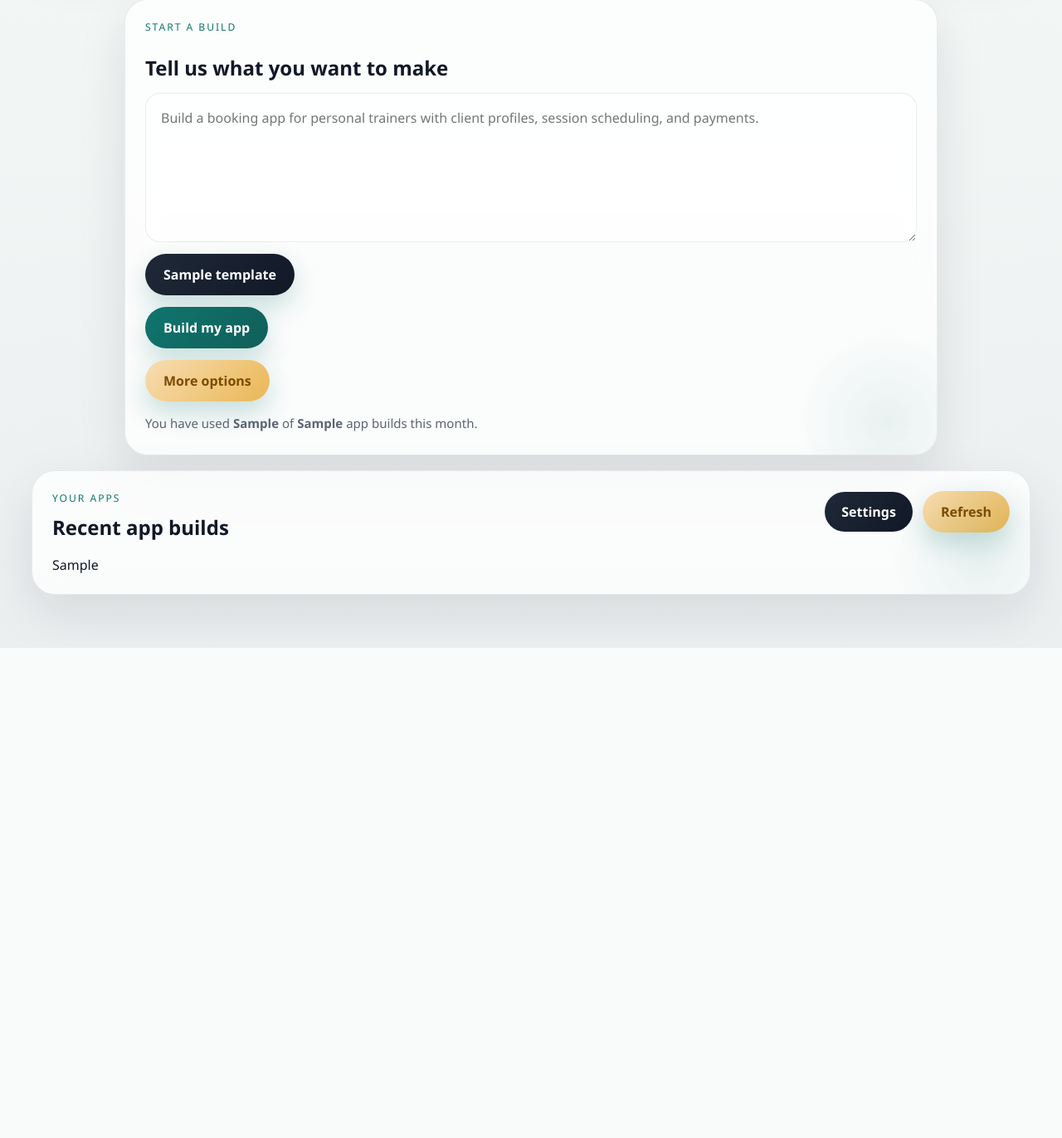
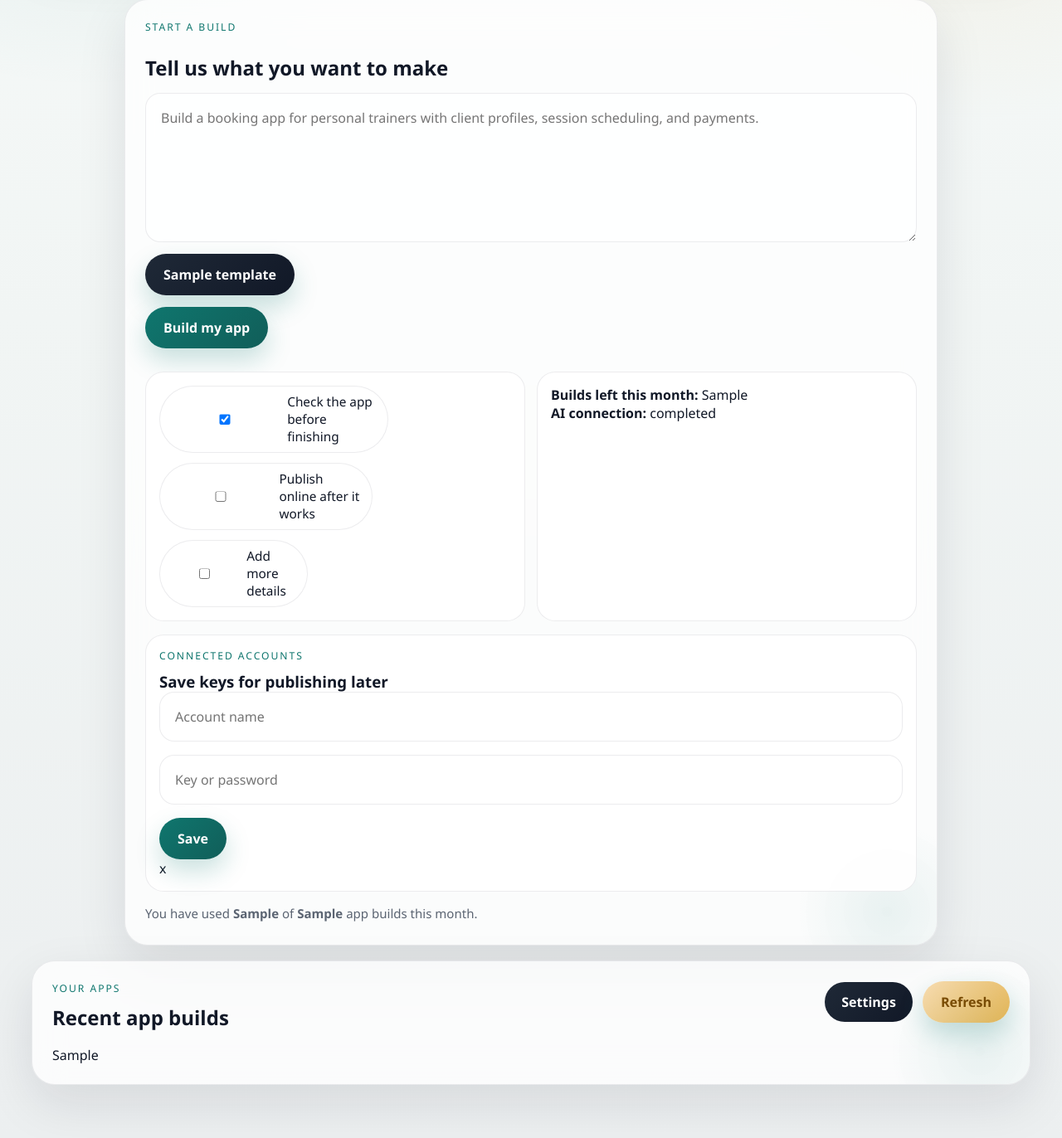
Before and after one commit to ESS2292/saas-generator, a Python web app: template control_panel/templates/dashboard.html in a window 1280 px wide. Shown: the part 462-1834 px from the top of the page at 83% size. Before the commit the page ends 1243 px from the top, so only its background shows below. Run offline with Jinja, Linux system fonts and the light colour scheme; the template is opened without the code that fills it: most values are stand-ins (such as "Sample title", 1, 10 or a date in 2020).

Commit message:
Simplify dashboard options panel

```diff
--- a/control_panel/static/js/dashboard.js
+++ b/control_panel/static/js/dashboard.js
@@ -6,13 +6,11 @@ const runList = $("#runList");
 const errorBox = $("#errorBox");
 const secretList = $("#secretList");
 const generatorForm = $("#generatorForm");
-const secretForm = $("#secretForm");
+const secretSaveButton = $("#secretSaveButton");
 const refreshRuns = $("#refreshRuns");
 const logoutButton = $("#logoutButton");
 const advancedMode = $("#advancedMode");
 const advancedFields = $("#advancedFields");
-const moreOptionsToggle = $("#moreOptionsToggle");
-const moreOptionsPanel = $("#moreOptionsPanel");
 
 function renderRun(run) {
   const result = run.result || {};
@@ -101,8 +99,7 @@ async function deployRun(runId) {
   }
 }
 
-async function saveSecret(event) {
-  event.preventDefault();
+async function saveSecret() {
   try {
     await requestJson("/api/secrets", {
       method: "POST",
@@ -129,7 +126,7 @@ async function deleteSecretByName(name) {
 }
 
 generatorForm?.addEventListener("submit", startRun);
-secretForm?.addEventListener("submit", saveSecret);
+secretSaveButton?.addEventListener("click", saveSecret);
 refreshRuns?.addEventListener("click", loadRuns);
 logoutButton?.addEventListener("click", async () => {
   await requestJson("/api/auth/logout", { method: "POST" });
@@ -137,10 +134,6 @@ logoutButton?.addEventListener("click", async () => {
 });
 advancedMode?.addEventListener("change", (event) => {
   advancedFields?.classList.toggle("active", event.target.checked);
-});
-moreOptionsToggle?.addEventListener("click", () => {
-  const expanded = moreOptionsPanel?.classList.toggle("visible");
-  moreOptionsToggle.textContent = expanded ? "Hide extra options" : "More options";
 });
 document.addEventListener("click", (event) => {
   const templateButton = event.target.closest(".template-button");
--- a/control_panel/templates/dashboard.html
+++ b/control_panel/templates/dashboard.html
@@ -19,9 +19,7 @@ button { border:0; border-radius:999px; padding:14px 22px; font:inherit; font-we
 .controls button:hover,.button-row button:hover,.ghost-link:hover,.ghost-button:hover,.secondary-button:hover { transform:translateY(-1px); }
 .secondary-button { color:#7c4a00; background:linear-gradient(135deg, #f8ddb2, #e9b755); } .ghost-button { background:linear-gradient(135deg, #1f2937, #111827); } .ghost-link { display:inline-flex; align-items:center; justify-content:center; border-radius:999px; padding:13px 20px; font-weight:700; color:white; text-decoration:none; background:linear-gradient(135deg, #1f2937, #111827); } .hint { color:var(--muted); font-size:0.94rem; line-height:1.7; }
 .composer-main { display:grid; gap:14px; }
-.more-toggle-row { display:flex; justify-content:flex-start; }
-.more-options { display:none; gap:16px; margin-top:4px; }
-.more-options.visible { display:grid; }
+.more-options-body { display:grid; gap:16px; margin-top:14px; }
 .quiet-grid { display:grid; gap:14px; grid-template-columns:repeat(auto-fit,minmax(240px,1fr)); }
 .mini-panel { border:1px solid var(--line); border-radius:22px; padding:16px; background:var(--card-strong); }
 .error { display:none; border-radius:16px; padding:14px 16px; color:var(--danger); background:#fee2e2; border:1px solid #fecaca; } .history-header,.run-header { display:flex; justify-content:space-between; gap:16px; align-items:start; } .history-header { margin-bottom:18px; }
@@ -80,8 +78,7 @@ body[data-theme="dark"] .stage-track,body.force-dark .stage-track { background:r
           {% endfor %}
         </div>
         <div class="controls"><button type="submit">Build my app</button></div>
-        <div class="more-toggle-row"><button id="moreOptionsToggle" class="secondary-button" type="button">More options</button></div>
-        <div id="moreOptionsPanel" class="more-options">
+        <div id="moreOptionsPanel" class="more-options-body">
           <div class="quiet-grid">
             <div class="mini-panel">
               <div class="controls">
@@ -104,11 +101,11 @@ body[data-theme="dark"] .stage-track,body.force-dark .stage-track { background:r
           <div class="mini-panel">
             <p class="eyebrow">Connected Accounts</p>
             <h3>Save keys for publishing later</h3>
-            <form id="secretForm" class="secret-form">
+            <div id="secretForm" class="secret-form">
               <input id="secretName" placeholder="Account name" />
               <input id="secretValue" placeholder="Key or password" type="password" />
-              <div class="controls"><button type="submit">Save</button></div>
-            </form>
+              <div class="controls"><button id="secretSaveButton" type="button">Save</button></div>
+            </div>
             <div id="secretList">{{ secret_markup|safe }}</div>
           </div>
         </div>
```
Also changed, not shown: tests/test_web_app.py (+1 -1 lines).
